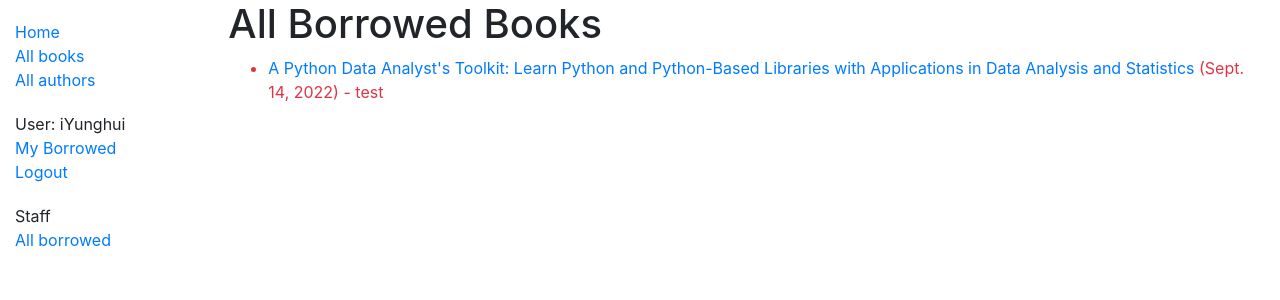
After one commit to iYunghui/DjangoPractice, a Django app: page /catalog/borrowed/ in a window 1280 px wide. The commit adds this page. Shown: the top 300 px of the page. Run offline with Django 4.2, Linux system fonts and the light colour scheme; a user stored in the database is signed in; data comes from the database, SQL or seed files in the repository; both versions use the stored data as it was after the commit; some libraries are stand-ins or nearby versions.

Commit message:
Add borrowed book page (for user and librarian)

```diff
--- a/localLibrary/catalog/admin.py
+++ b/localLibrary/catalog/admin.py
@@ -2,12 +2,12 @@ from django.contrib import admin
 from .models import Genre, Language, Book, BookInstance, Author
 
 class BookInstanceAdmin(admin.ModelAdmin):
-    list_display = ('book', 'status', 'due_back', 'uniqueId')
+    list_display = ('book', 'status', 'borrower', 'due_back', 'uniqueId')
     list_filter = ('status', 'due_back')
 
     fieldsets = (
         (None, {'fields': ('book', 'imprint', 'uniqueId')}),
-        ('Availability', {'fields': ('status', 'due_back')}),
+        ('Availability', {'fields': ('status', 'due_back', 'borrower')}),
     )
 
 class BooksInstanceInline(admin.TabularInline):
--- a/localLibrary/catalog/models.py
+++ b/localLibrary/catalog/models.py
@@ -3,6 +3,7 @@ from django.db import models
 from django.urls import reverse
 from django.contrib.auth.models import User
 import uuid
+from datetime import date
 
 # Create your models here.
 
@@ -72,6 +73,13 @@ class BookInstance(models.Model):
 
     class Meta:
         ordering = ['due_back']
+        permissions = (("can_mark_returned", "Set book as returned"),)
 
     def __str__(self):
         return f'{self.uniqueId} ({self.book.title})'
+
+    def is_overdue(self):
+        if self.due_back and self.due_back < date.today():
+            return True
+        else:
+            return False
--- a/localLibrary/catalog/templates/base.html
+++ b/localLibrary/catalog/templates/base.html
@@ -20,13 +20,22 @@
                         <li><a href="{% url 'index' %}">Home</a></li>
                         <li><a href="{% url 'books' %}">All books</a></li>
                         <li><a href="{% url 'author' %}">All authors</a></li>
+                    </ul>
+                    <ul class="sidebar-nav">
                         {% if user.is_authenticated %}
                         <li>User: {{ user.get_username }}</li>
+                        <li><a href="{% url 'my-borrowed' %}">My Borrowed</a></li>
                         <li><a href="{% url 'logout' %}?next={{ request.path }}">Logout</a></li>
                         {% else %}
                         <li><a href="{% url 'login' %}?next={{ request.path }}">Login</a></li>
                         {% endif %}
                     </ul>
+                    {% if perms.catalog.can_mark_returned %}
+                    <ul class="sidebar-nav">
+                        <li>Staff</li>
+                        <li><a href="{% url 'all-borrowed' %}">All borrowed</a></li>
+                    </ul>
+                    {% endif %}
                 {% endblock %}
             </div>
 
--- a/localLibrary/catalog/templates/catalog/book_detail.html
+++ b/localLibrary/catalog/templates/catalog/book_detail.html
@@ -18,10 +18,10 @@
                 <strong>Status:</strong>{{ copy.get_status_display }}
             </p>
             {% if copy.status != 'a' %}
-                <p><strong>Due to be returned:</strong>{{ copy.due_back }}</p>
+                <p><strong>Due to be returned: </strong>{{ copy.due_back }}</p>
             {% endif %}
-            <p><strong>Imprint:</strong>{{ copy.imprint }}</p>
-            <p><strong>Id:</strong>{{ copy.uniqueId }}</p>
+            <p><strong>Imprint: </strong>{{ copy.imprint }}</p>
+            <p><strong>Id: </strong>{{ copy.uniqueId }}</p>
         {% endfor %}
     </div>
 {% endblock %}
--- /dev/null
+++ b/localLibrary/catalog/templates/catalog/bookinstance_list_borrowed_all.html
@@ -0,0 +1,18 @@
+{% extends 'base.html' %}
+
+{% block content %}
+
+    <h1>All Borrowed Books</h1>
+    {% if bookinstance_list %}
+        <ul>
+        {% for bookinst in bookinstance_list %}
+            <li class="{% if bookinst.is_overdue %}text-danger{% endif %}">
+                <a href="{% url 'book-detail' bookinst.book.pk %}">{{bookinst.book.title}}</a> ({{ bookinst.due_back }}) - {{ bookinst.borrower }}
+            </li>
+        {% endfor %}
+        </ul>
+    {% else %}
+      <p>There are no books borrowed.</p>
+    {% endif %}
+
+{% endblock %}
--- a/localLibrary/catalog/urls.py
+++ b/localLibrary/catalog/urls.py
@@ -8,3 +8,8 @@ urlpatterns = [
     path('authors/', views.AuthorListView.as_view(), name="author"),
     path('author/<int:pk>', views.AuthorDetailView.as_view(), name="author-detail"),
 ]
+
+urlpatterns += [
+    path('mybooks/', views.LoanedBooksByUserListView.as_view(), name='my-borrowed'),
+    path('borrowed/', views.LoanedBooksAllListView.as_view(), name='all-borrowed'),
+]
--- a/localLibrary/catalog/views.py
+++ b/localLibrary/catalog/views.py
@@ -1,5 +1,7 @@
 from django.shortcuts import render
 from django.views import generic
+from django.contrib.auth.mixins import LoginRequiredMixin
+from django.contrib.auth.mixins import PermissionRequiredMixin
 from .models import Genre, Language, Book, BookInstance, Author
 
 # Create your views here.
@@ -27,11 +29,6 @@ def index(request):
 
     return render(request, 'index.html', context=context)
 
-
-def author(request):
-    render()
-
-
 class BookListView(generic.ListView):
     model = Book
     paginate_by = 1
@@ -42,6 +39,22 @@ class BookDetailView(generic.DetailView):
 class AuthorListView(generic.ListView):
     model = Author
 
-
 class AuthorDetailView(generic.DetailView):
     model = Author
+
+class LoanedBooksByUserListView(LoginRequiredMixin, generic.ListView):
+    model = BookInstance
+    template_name ='catalog/bookinstance_list_borrowed_user.html'
+    paginate_by = 1
+
+    def get_queryset(self):
+        return BookInstance.objects.filter(borrower=self.request.user).filter(status__exact='o').order_by('due_back')
+
+class LoanedBooksAllListView(PermissionRequiredMixin, generic.ListView):
+    model = BookInstance
+    permission_required = 'catalog.can_mark_returned'
+    template_name ='catalog/bookinstance_list_borrowed_all.html'
+    paginate_by = 10
+
+    def get_queryset(self):
+        return BookInstance.objects.filter(status__exact='o').order_by('due_back')
```
Also changed, not shown: localLibrary/catalog/templates/catalog/bookinstance_list_borrowed_user.html (added, +18 -0 lines), localLibrary/db.sqlite3. Lines whose indentation alone changed are shown as unchanged.
